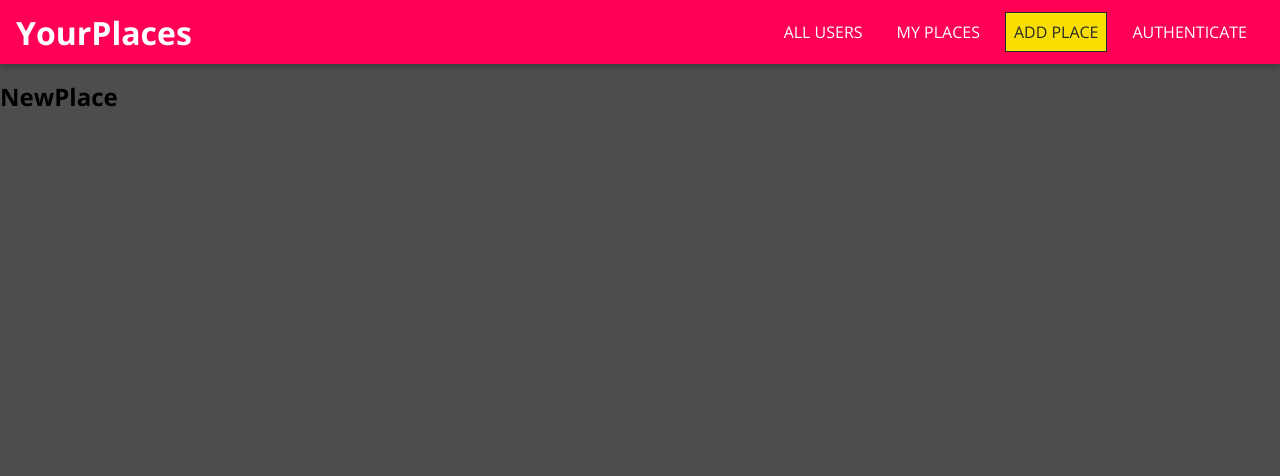
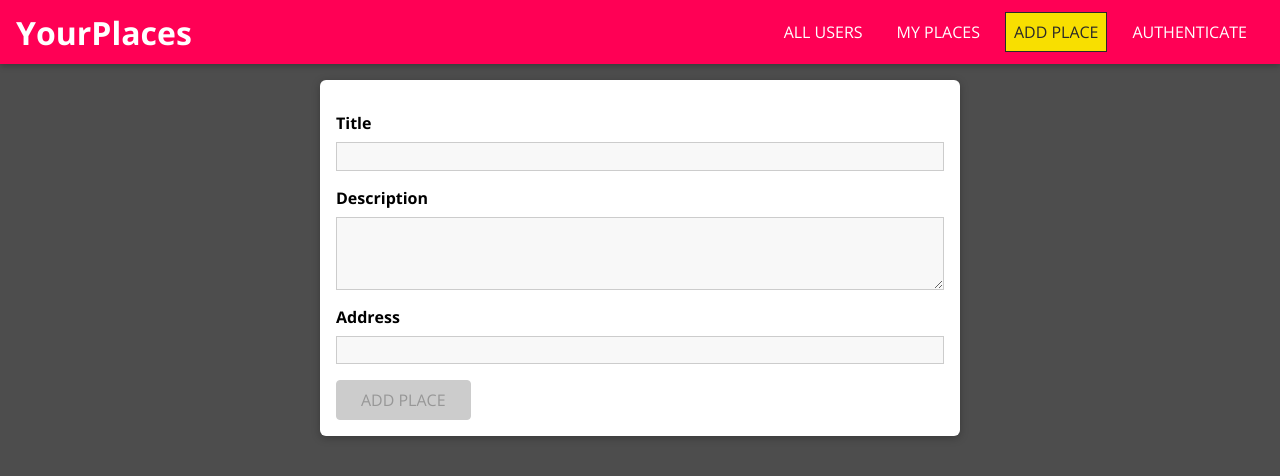
Before and after one commit to contrazap/frontend-mern-MaxSchwarz, a React (Create React App) app: page /places/new in a window 1280 px wide. Shown: the top 476 px of the page. Built offline with nearby package versions, Linux system fonts and the light colour scheme.

Commit message:
Added form and validation

```diff
--- /dev/null
+++ b/src/places/pages/NewPlace.css
@@ -0,0 +1,10 @@
+.place-form {
+  list-style: none;
+  margin: 0 auto;
+  padding: 1rem;
+  width: 90%;
+  max-width: 40rem;
+  box-shadow: 0 2px 8px rgba(0, 0, 0, 0.26);
+  border-radius: 6px;
+  background: white;
+}
--- a/src/places/pages/NewPlace.js
+++ b/src/places/pages/NewPlace.js
@@ -1,7 +1,97 @@
-import React from "react";
+import React, { useCallback, useReducer } from "react";
+import Button from "../../shared/components/FormElements/Button";
+import Input from "../../shared/components/FormElements/Input";
+import {
+  VALIDATOR_MINLENGTH,
+  VALIDATOR_REQUIRE,
+} from "../../shared/util/validators";
+import "./NewPlace.css";
+
+const formReducer = (state, action) => {
+  switch (action.type) {
+    case "INPUT_CHANGE":
+      let formIsValid = true;
+      for (const inputId in state.inputs) {
+        if (inputId === action.inputId) {
+          formIsValid = formIsValid && action.isValid;
+        } else {
+          formIsValid = formIsValid && state.inputs[inputId].isValid;
+        }
+      }
+      return {
+        ...state,
+        inputs: {
+          ...state.inputs,
+          [action.inputId]: { value: action.value, isValid: action.isValid },
+        },
+        isValid: formIsValid,
+      };
+    default:
+      return state;
+  }
+};
 
 const NewPlace = () => {
-  return <h2>NewPlace</h2>;
+  const [formState, dispatch] = useReducer(formReducer, {
+    inputs: {
+      title: {
+        value: "",
+        isValid: false,
+      },
+      description: {
+        value: "",
+        isValid: false,
+      },
+    },
+    isValid: false,
+  });
+
+  const inputHandler = useCallback((id, value, isValid) => {
+    dispatch({
+      type: "INPUT_CHANGE",
+      inputId: id,
+      value: value,
+      isValid: isValid,
+    });
+  }, []);
+
+  const placeSubmitHandler = (event) => {
+    event.preventDefault();
+    console.log(formState, "formState check");
+  };
+
+  return (
+    <form className="place-form" onSubmit={placeSubmitHandler}>
+      <Input
+        id="title"
+        element="input"
+        type="text"
+        label="Title"
+        validators={[VALIDATOR_REQUIRE()]}
+        errorText="Please enter a valid title."
+        onInput={inputHandler}
+      />
+      <Input
+        id="description"
+        element="textarea"
+        label="Description"
+        validators={[VALIDATOR_MINLENGTH(5)]}
+        errorText="Please enter a valid description (atleast 5 characters)."
+        onInput={inputHandler}
+      />
+      <Input
+        id="address"
+        element="input"
+        label="Address"
+        validators={[VALIDATOR_REQUIRE()]}
+        errorText="Please enter a valid address."
+        onInput={inputHandler}
+      />
+      <Button type="submit" disabled={!formState.isValid}>
+        ADD PLACE
+      </Button>
+    </form>
+  );
 };
 
 export default NewPlace;
--- /dev/null
+++ b/src/shared/components/FormElements/Input.css
@@ -0,0 +1,41 @@
+.form-control {
+  margin: 1rem 0;
+}
+
+.form-control label,
+.form-control input,
+.form-control textarea {
+  display: block;
+}
+
+.form-control label {
+  font-weight: bold;
+  margin-bottom: 0.5rem;
+}
+
+.form-control input,
+.form-control textarea {
+  width: 100%;
+  font: inherit;
+  border: 1px solid #ccc;
+  background: #f8f8f8;
+  padding: 0.15rem 0.25rem;
+}
+
+.form-control input:focus,
+.form-control textarea:focus {
+  outline: none;
+  background: #ebebeb;
+  border-color: #510077;
+}
+
+.form-control--invalid label,
+.form-control--invalid p {
+  color: red;
+}
+
+.form-control--invalid input,
+.form-control--invalid textarea {
+  border-color: red;
+  background: #ffd1d1;
+}
--- /dev/null
+++ b/src/shared/components/FormElements/Input.js
@@ -0,0 +1,82 @@
+import React, { useEffect, useReducer } from "react";
+import { validate } from "../../util/validators";
+import "./Input.css";
+
+const inputReducer = (state, action) => {
+  switch (action.type) {
+    case "CHANGE":
+      return {
+        ...state,
+        value: action.val,
+        isValid: validate(action.val, action.validators),
+      };
+    case "TOUCH":
+      return {
+        ...state,
+        isTouched: true,
+      };
+    default:
+      return state;
+  }
+};
+
+const Input = (props) => {
+  const [inputState, dispatch] = useReducer(inputReducer, {
+    value: "",
+    isValid: false,
+    isTouched: false,
+  });
+
+  const { id, onInput } = props;
+  const { value, isValid } = inputState;
+
+  useEffect(() => {
+    onInput(id, value, isValid);
+  }, [id, value, isValid, onInput]);
+
+  const changeHandler = (event) => {
+    dispatch({
+      type: "CHANGE",
+      val: event.target.value,
+      validators: props.validators,
+    });
+  };
+
+  const touchHandler = () => {
+    dispatch({ type: "TOUCH" });
+  };
+
+  const element =
+    props.element === "input" ? (
+      <input
+        id={props.id}
+        type={props.type}
+        placeholder={props.placeholder}
+        onChange={changeHandler}
+        onBlur={touchHandler}
+        value={inputState.value}
+      />
+    ) : (
+      <textarea
+        id={props.id}
+        rows={props.rows || 3}
+        onChange={changeHandler}
+        onBlur={touchHandler}
+        value={inputState.value}
+      />
+    );
+
+  return (
+    <div
+      className={`form-control ${
+        !inputState.isValid && inputState.isTouched && "form-control--invalid"
+      }`}
+    >
+      <label htmlFor={props.id}>{props.label}</label>
+      {element}
+      {!inputState.isValid && inputState.isTouched && <p>{props.errorText}</p>}
+    </div>
+  );
+};
+
+export default Input;
--- /dev/null
+++ b/src/shared/util/validators.js
@@ -0,0 +1,46 @@
+const VALIDATOR_TYPE_REQUIRE = 'REQUIRE';
+const VALIDATOR_TYPE_MINLENGTH = 'MINLENGTH';
+const VALIDATOR_TYPE_MAXLENGTH = 'MAXLENGTH';
+const VALIDATOR_TYPE_MIN = 'MIN';
+const VALIDATOR_TYPE_MAX = 'MAX';
+const VALIDATOR_TYPE_EMAIL = 'EMAIL';
+const VALIDATOR_TYPE_FILE = 'FILE';
+
+export const VALIDATOR_REQUIRE = () => ({ type: VALIDATOR_TYPE_REQUIRE });
+export const VALIDATOR_FILE = () => ({ type: VALIDATOR_TYPE_FILE });
+export const VALIDATOR_MINLENGTH = val => ({
+  type: VALIDATOR_TYPE_MINLENGTH,
+  val: val
+});
+export const VALIDATOR_MAXLENGTH = val => ({
+  type: VALIDATOR_TYPE_MAXLENGTH,
+  val: val
+});
+export const VALIDATOR_MIN = val => ({ type: VALIDATOR_TYPE_MIN, val: val });
+export const VALIDATOR_MAX = val => ({ type: VALIDATOR_TYPE_MAX, val: val });
+export const VALIDATOR_EMAIL = () => ({ type: VALIDATOR_TYPE_EMAIL });
+
+export const validate = (value, validators) => {
+  let isValid = true;
+  for (const validator of validators) {
+    if (validator.type === VALIDATOR_TYPE_REQUIRE) {
+      isValid = isValid && value.trim().length > 0;
+    }
+    if (validator.type === VALIDATOR_TYPE_MINLENGTH) {
+      isValid = isValid && value.trim().length >= validator.val;
+    }
+    if (validator.type === VALIDATOR_TYPE_MAXLENGTH) {
+      isValid = isValid && value.trim().length <= validator.val;
+    }
+    if (validator.type === VALIDATOR_TYPE_MIN) {
+      isValid = isValid && +value >= validator.val;
+    }
+    if (validator.type === VALIDATOR_TYPE_MAX) {
+      isValid = isValid && +value <= validator.val;
+    }
+    if (validator.type === VALIDATOR_TYPE_EMAIL) {
+      isValid = isValid && /^\S+@\S+\.\S+$/.test(value);
+    }
+  }
+  return isValid;
+};
```
